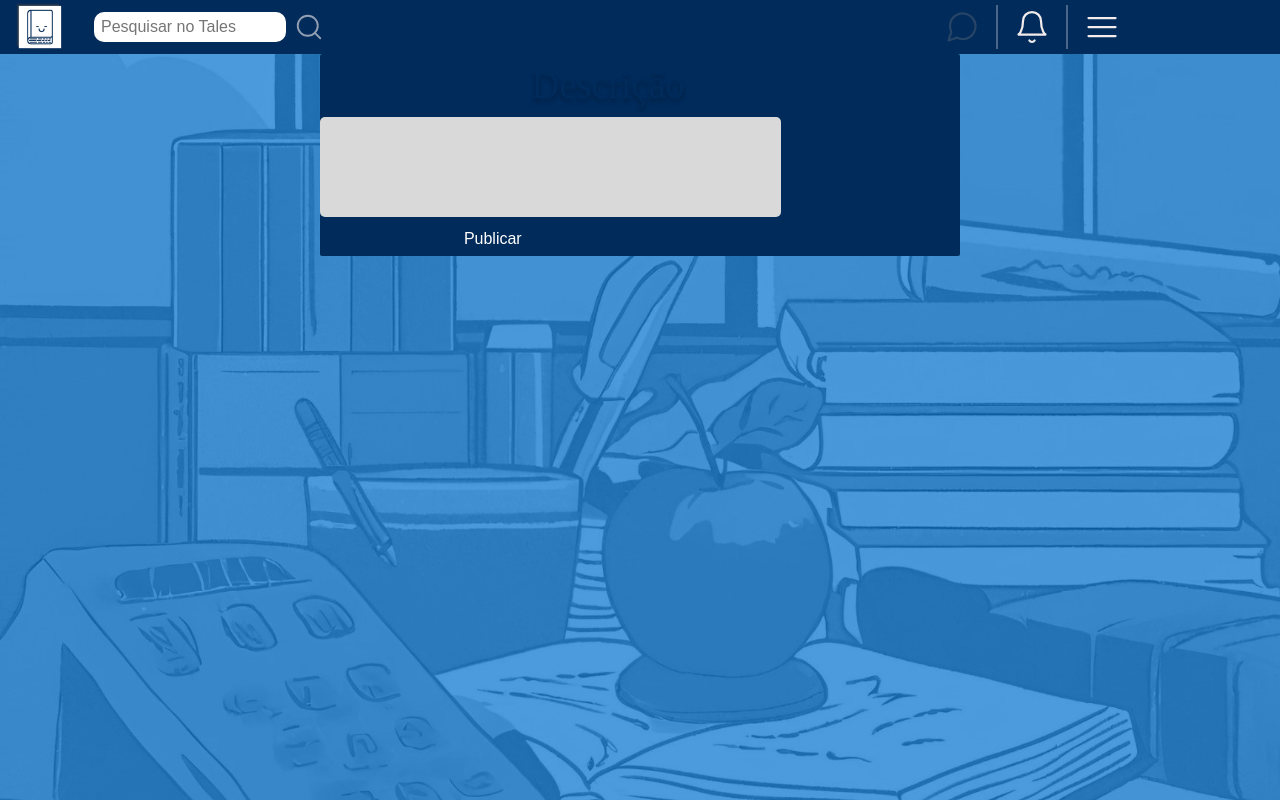
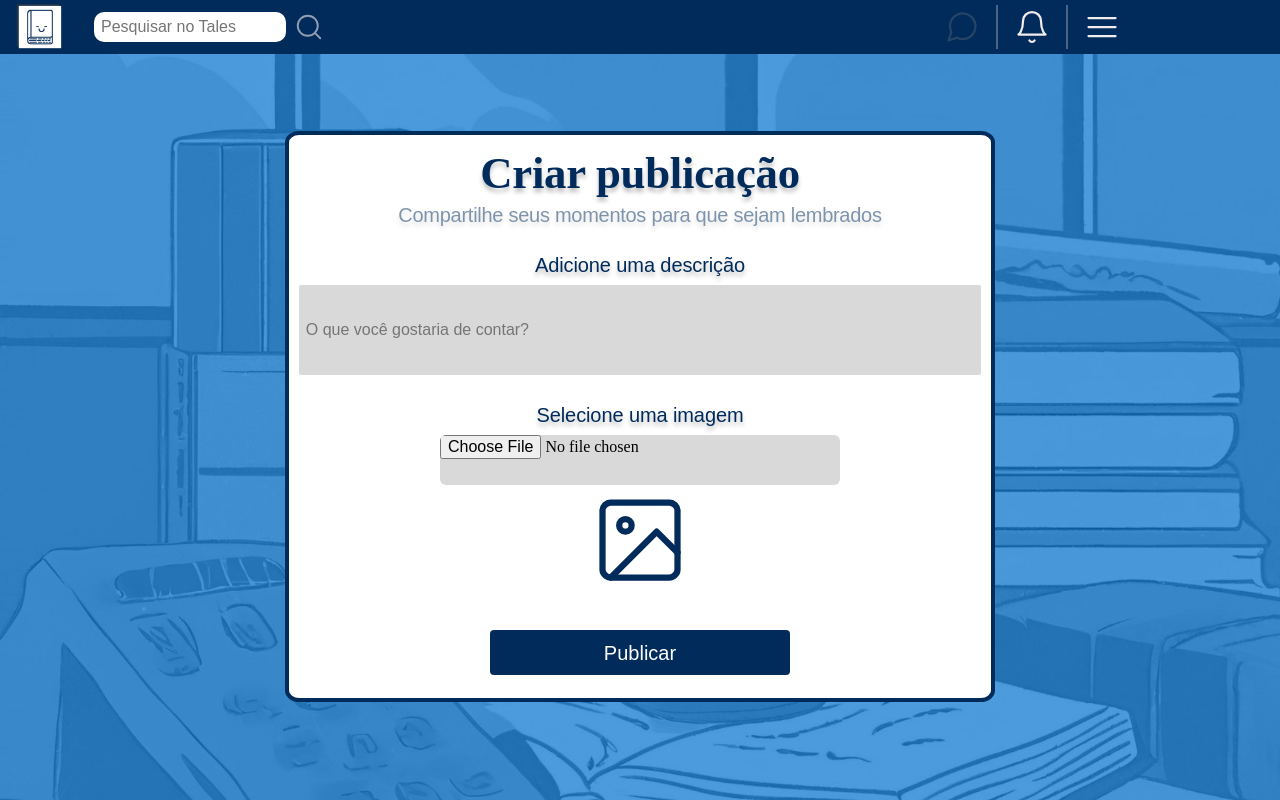
Before and after one commit to KyobaMuratsu/tales-app, a React (Create React App) app in the folder tales-app/: page /CreatePost in a window 1280 px wide. Built offline with nearby package versions, Linux system fonts and the light colour scheme.

Commit message:
Tela publicação

```diff
--- a/tales-app/src/layout/User/CreatePost/CreatePost.jsx
+++ b/tales-app/src/layout/User/CreatePost/CreatePost.jsx
@@ -1,28 +1,42 @@
 import '../../../style/CreatePost.css';
 import React, { useEffect, useRef, useState } from "react";
 import { Link, useLocation, useNavigate } from "react-router-dom";
+import ImagePlaceholder from '../../../assets/image-placeholder.svg';
 
 const handlePost = "";
 
 function CreatePost(){
+
+    const inputRef = useRef(null);
+
     return(
-        <main className="post-main">
-            <div className="post-container">
-                <form onSubmit={handlePost} className="post-form">
-                <h1 className="title">Descrição</h1>
-                    <input  type="text"
-                            name="Descrição"
-                            id="postDescription"
-                            className="post-textbox"
-                            required/>
-                <div className="space"></div>
-                    <button type="submit"
-                            name="Post"
-                            id="submit-post"
-                            className="login-button"
-                            value="Post">Publicar</button>
-                </form>
-            </div>
+        <main className="main">
+            <form className="postpage-container">
+                <h1 className="postpage-title">Criar publicação</h1>
+                <h1 className='postpage-subtitle'>Compartilhe seus momentos para que sejam lembrados</h1>
+                <label className="postpage-text">Adicione uma descrição</label>
+                    <input
+                        type="text"
+                        id="description"
+                        autoComplete="off"
+                        required
+                        className="description-textbox"
+                        placeholder='O que você gostaria de contar?'/>
+
+                <label className="postpage-text">Selecione uma imagem</label>
+                    <input
+                        type="file"
+                        ref={inputRef}
+                        name="post-image"
+                        id="postImage"
+                        className="post-image-input"
+                        />
+                    <img src={ImagePlaceholder} alt="" className='post-image'></img>
+
+                <button
+                    type="submit"
+                    className="postpage-button">Publicar</button>
+            </form>
         </main>
     );
 }
--- a/tales-app/src/layout/User/Login/Login.jsx
+++ b/tales-app/src/layout/User/Login/Login.jsx
@@ -105,7 +105,7 @@ function Login(){
                             console.log('Login Failed')
                         }}
                 />
-                <p className="text">Ainda não possui conta? <Link to={'/Register'}>Clique aqui!</Link>
+                <p className="h1">Ainda não possui conta? <Link to={'/Register'}>Clique aqui!</Link>
                 </p>
             </div>
             <Link justify-content="center" className="titulo" to={'/Feed'}>Home</Link>
--- a/tales-app/src/layout/User/Register/Register.jsx
+++ b/tales-app/src/layout/User/Register/Register.jsx
@@ -150,7 +150,7 @@ function Register() {
                             console.log('Login Failed')
                         }}
                 />
-                <p className="text">Já possui uma conta? <Link to={'/'}>Clique aqui!</Link>
+                <p className="h1">Já possui uma conta? <Link to={'/'}>Clique aqui!</Link>
                 </p>
             <p ref={errorRef} className={errorMessage ? "errormessage" : "offscreen"} aria-live="assertive">{errorMessage}</p>
             </form>
--- a/tales-app/src/style/CreatePost.css
+++ b/tales-app/src/style/CreatePost.css
@@ -11,40 +11,109 @@ body{
     opacity: 1;
 }
 
-.post-main{
+.postpage-container{
+    border: 0.25rem solid var(--main-color);
+    background-color: white;
+    border-radius: 2%;
     display: flex;
     justify-content: center;
     align-items: center;
+    flex-direction: column;
+    width: 650px;
+    height: fit-content;
+    padding: 0 2% 1% 2%;
+    margin-top: 6%;
+    user-select: none;
 }
 
-.post-container {
-    height: 70%;
-    width: 50%;
-    border-radius: 2px;
-    background-color: #002B5B;
-    user-select: none;
-    display: flex;
-    flex-direction: column;
-    justify-content: center;
+.postpage-title{
+    color: var(--main-color);
+    text-shadow: 0px 4px 4px rgba(0, 0, 0, 0.25);
+    font-family: Lobster;
+    font-weight: bold;
+    font-size: 2.8rem;
+    font-style: normal;
+    letter-spacing: -0.017rem;
+    text-align: center;
+    height: 44px;
+    margin-top: 16px;
+    margin-bottom: 10px;
+
 }
 
-.post-text {
-    height: 16px;
+.postpage-subtitle{
+    color: var(--main-color);
+    text-shadow: 0px 4px 4px rgba(0, 0, 0, 0.25);
+    font-family: Arial, Helvetica, sans-serif;
+    font-size: 20px;
+    font-style: normal;
+    letter-spacing: -0.017rem;
+    text-align: center;
+    opacity: 0.5;
+    margin-bottom: 10px;
 }
 
-.post-form{
-    min-height: 100%;
-    width: 90%;
-    gap: 8px;
+.postpage-text{
+    text-align: center;
+    color: #002B5B;
+    text-shadow: 0px 4px 4px rgba(0, 0, 0, 0.25);
+    font-family: Arial, Helvetica, sans-serif;
+    font-size: 1.25rem;
+    font-style: normal;
+    font-weight: 400;
+    letter-spacing: -0.1px;
+    margin-top: 20px;
+    margin-bottom: 10px;
 }
 
-.post-textbox{
-    background-color: #D9D9D9;
-    border-radius: 5px;
-    height: 100px;
-    width: 80%;
+.description-textbox{
+    background-color: var(--textbox-color);
+    border-radius: 2px;
+    height: 90px;
+    width: 105%;
     font-family: Arial, Helvetica, sans-serif;
-    align-content:flex-start;
+    align-content: center;
     text-indent: 7px;
     transition: .4s;
+    margin-bottom: 10px;
 }
+
+.description-textbox:focus{
+}
+
+.post-image-input {
+    background-color: var(--textbox-color);
+    height: 50px;
+    width: 400px;
+    user-select: none;
+    border-radius: 6px;
+}
+
+.post-image {
+    height: 100px;
+    width: 100px;
+    user-select: none;
+    border-radius: 16px;
+    margin-top: 5px;
+    margin-bottom: 40px;
+}
+
+.postpage-button{
+    background-color: var(--main-color);
+    color: white;
+    font-family: Arial, Helvetica, sans-serif;
+    font-size: 20px;
+    height: 45px;
+    width: 300px;
+    border-radius: 4px;
+    margin-bottom: 10px;
+    transition: .4s;
+
+}
+
+.postpage-button:hover{
+    background-color: var(--main-color-hover);
+    color: white;
+    height: 45px;
+    width: 300px;
+}
--- a/tales-app/src/style/HomeBar.css
+++ b/tales-app/src/style/HomeBar.css
@@ -8,6 +8,9 @@ body{
 #root{
     --vwhite: #f3ecec;
     --speed: 0.2s;
+    --main-color: #002B5B;
+    --main-color-hover: #00418a;
+    --textbox-color: #D9D9D9;
     height: 100%;
     width: 100%;
     opacity: 1;
@@ -170,7 +173,7 @@ h3{
     font-size: 1.6rem;
     font-style: normal;
     font-weight: 400;
-    letter-spacing: -0.1px
+    letter-spacing: -0.1px;
 }
 
 h3 span {
@@ -219,8 +222,7 @@ h3 span {
     right: 54px;
     background-color: var(--vwhite);
     border-radius: 6px;
-    padding: 0px 20px;
-    margin-top: 20px;
+    padding: 10px 20px;
     width: 200px;
     content: row;
 }
--- a/tales-app/src/style/Login.css
+++ b/tales-app/src/style/Login.css
@@ -32,7 +32,7 @@ body{
     row-gap: 10px;
     width: fit-content;
     height: fit-content;
-    padding: 1% 2% 1% 2%;
+    padding: 0 2% 1% 2%;
     user-select: none;
 }
 
@@ -46,6 +46,8 @@ body{
     line-height: 161.5%; /* 85.595px */
     letter-spacing: -0.017rem;
     text-align: center;
+    height: 60px;
+    margin-top: 10px;
 }
 
 .form{
@@ -106,7 +108,7 @@ body{
 }
 
 .login-button{
-    background-color: #002B5B;
+    background-color: var(--main-color);
     color: white;
     font-family: Arial, Helvetica, sans-serif;
     font-size: 16px;
@@ -118,7 +120,7 @@ body{
 }
 
 .login-button:hover{
-    background-color: #00418a;
+    background-color: var(--main-color-hover);
     color: white;
 }
 
@@ -138,6 +140,8 @@ body{
     white-space: nowrap;
     justify-content: space-around;
     cursor: pointer;
+    margin-bottom: 30px;
+    margin-top: 10px;
 }
 
 .google-text{
```
Also changed, not shown: tales-app/src/assets/image-placeholder.svg (added).
